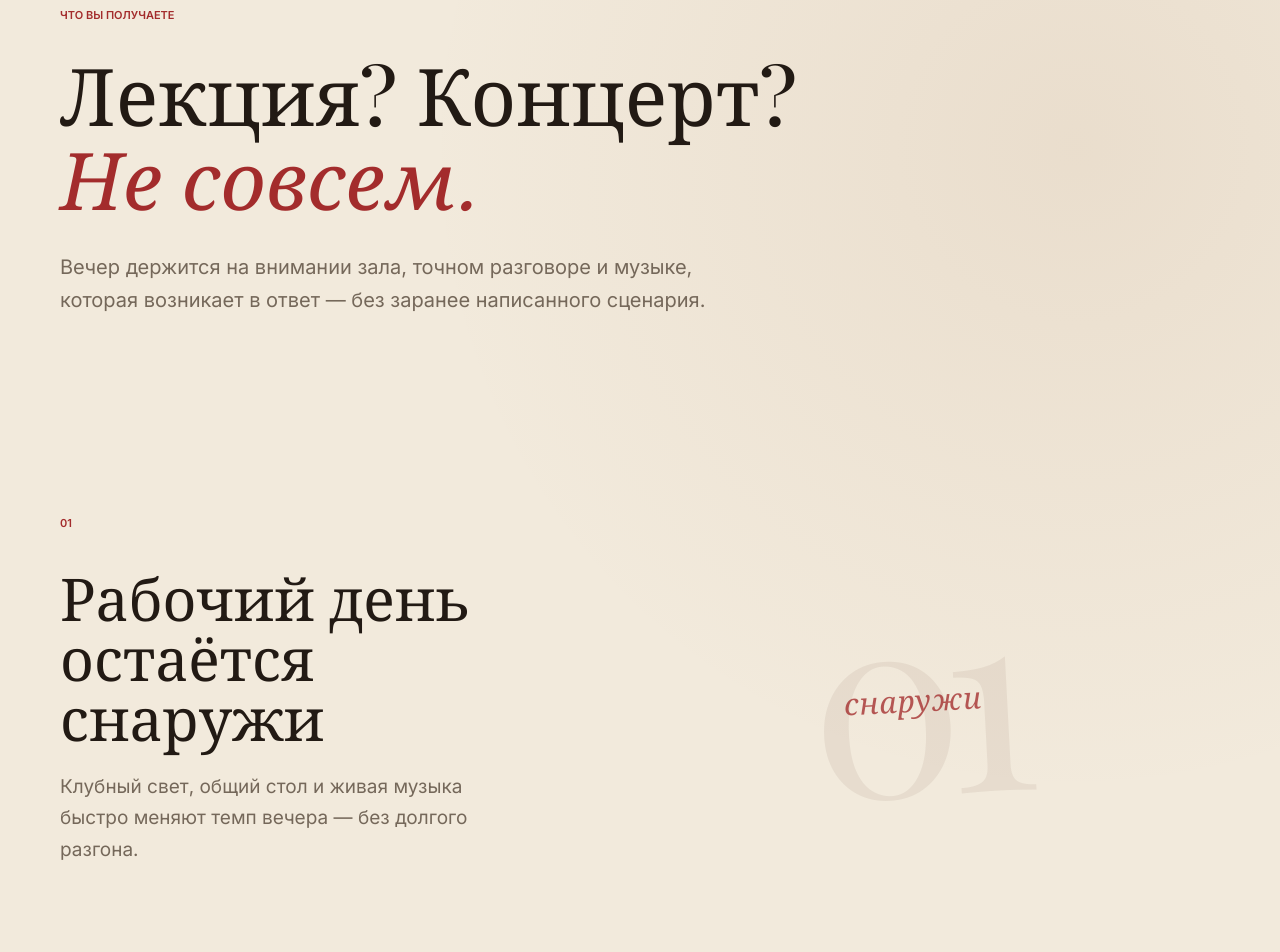
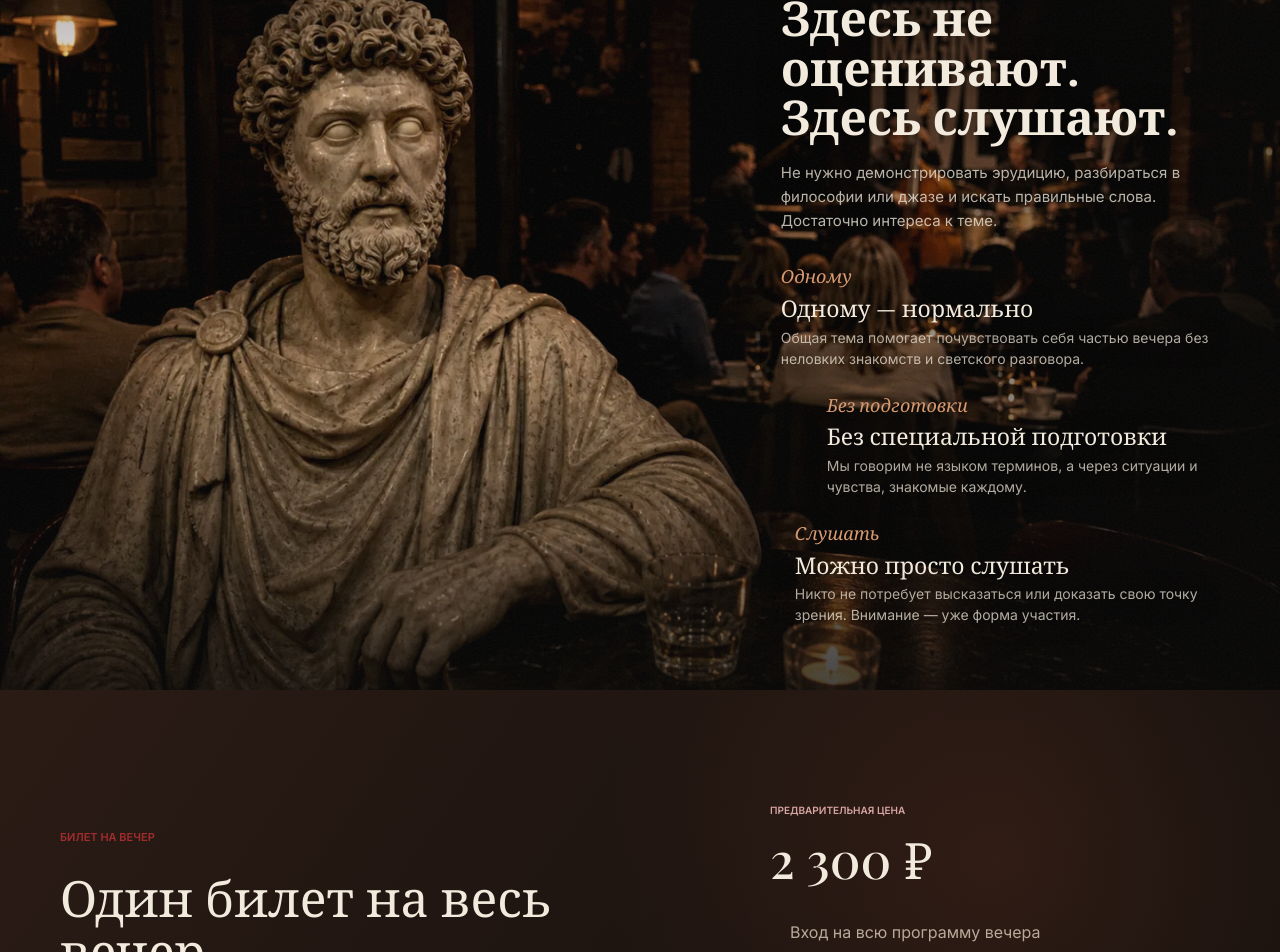
Before and after one commit to vbondarenko7/kontrapunkt, a Next.js app in the folder Джаз вечер. /Лендинг версия C/: page / in a window 1280 px wide. Shown: the part 6020-6972 px from the top of the page. Built offline with nearby package versions, Linux system fonts and the light colour scheme.

Commit message:
merge audience comfort sections

```diff
--- a/Джаз вечер. /Лендинг версия C/app/globals.css
+++ b/Джаз вечер. /Лендинг версия C/app/globals.css
@@ -478,11 +478,6 @@ h3 {
   padding: 112px max(32px, calc((100% - 1160px) / 2));
 }
 
-.section-light {
-  color: var(--ink);
-  background: var(--ivory);
-}
-
 .section-dark {
   position: relative;
   color: var(--ivory);
@@ -490,7 +485,6 @@ h3 {
 }
 
 .section-dark::after,
-.participation-section::after,
 .faq-section::after {
   position: absolute;
   inset: 0;
@@ -501,7 +495,6 @@ h3 {
   content: "";
 }
 
-.section-heading,
 .format-intro {
   position: relative;
   z-index: 2;
@@ -512,21 +505,17 @@ h3 {
   margin-bottom: 78px;
 }
 
-.section-heading .eyebrow,
 .format-intro .eyebrow {
   grid-column: 1 / -1;
 }
 
-.section-heading h2,
 .format-intro h2,
-.participation-copy h2,
 .ticket-copy h2,
 .faq-heading h2 {
   margin: 0;
   font-size: 50px;
 }
 
-.section-heading > p:last-child,
 .format-intro > p:last-child {
   align-self: end;
   margin: 0;
@@ -548,60 +537,6 @@ h3 {
   font-size: 16px;
   line-height: 1.7;
   text-align: center;
-}
-
-.section-heading.compact {
-  display: block;
-  max-width: 760px;
-}
-
-.benefit-list {
-  border-top: 1px solid var(--rule-light);
-}
-
-.benefit-copy {
-  display: contents;
-}
-
-.benefit-marker {
-  display: none;
-}
-
-.why-question,
-.why-answer {
-  display: block;
-}
-
-.why-answer {
-  color: var(--red);
-  font-style: italic;
-  font-weight: 400;
-}
-
-.benefit {
-  display: grid;
-  grid-template-columns: 66px minmax(230px, 0.85fr) 1.2fr;
-  gap: 30px;
-  align-items: start;
-  padding: 34px 0;
-  border-bottom: 1px solid var(--rule-light);
-}
-
-.benefit > span {
-  color: var(--red);
-  font-size: 11px;
-  font-weight: 600;
-}
-
-.benefit h3 {
-  margin: 0;
-  font-size: 27px;
-}
-
-.benefit p {
-  max-width: 630px;
-  margin: 0;
-  color: var(--mute-light);
 }
 
 .format-ambient {
@@ -1121,7 +1056,7 @@ h3 {
 }
 
 .layered-copy h2 {
-  margin: 0 0 42px;
+  margin: 0 0 20px;
   color: var(--ivory);
   font-size: 48px;
   font-weight: 600;
@@ -1132,10 +1067,18 @@ h3 {
   margin-bottom: 18px;
 }
 
+.layered-lead {
+  max-width: 480px;
+  margin: 0 0 31px;
+  color: rgba(242, 235, 221, 0.76);
+  font-size: 15px;
+  line-height: 1.58;
+}
+
 .layered-scenario-list {
   display: flex;
   flex-direction: column;
-  gap: 29px;
+  gap: 23px;
 }
 
 .layered-scenario {
@@ -1200,54 +1143,15 @@ h3 {
   z-index: 6;
 }
 
-.participation-section {
-  position: relative;
-  display: grid;
-  grid-template-columns: 1fr 1fr;
-  gap: 100px;
-  color: var(--ivory);
-  background: var(--burgundy);
-}
-
-.participation-copy,
-.assurance-list {
-  position: relative;
-  z-index: 2;
-}
-
-.participation-copy h2,
 .ticket-copy h2 {
   margin-bottom: 27px;
 }
 
-.participation-copy > p:last-child,
 .ticket-copy > p:not(.eyebrow) {
   max-width: 580px;
   margin: 0;
   color: var(--mute-dark);
   font-size: 17px;
-}
-
-.assurance-list {
-  align-self: end;
-  margin: 0;
-  padding: 0;
-  list-style: none;
-  border-top: 1px solid rgba(242, 235, 221, 0.2);
-}
-
-.assurance-list li {
-  display: grid;
-  grid-template-columns: 34px 1fr;
-  align-items: center;
-  min-height: 68px;
-  border-bottom: 1px solid rgba(242, 235, 221, 0.2);
-}
-
-.assurance-list span {
-  color: #d89a71;
-  font-size: 11px;
-  font-weight: 600;
 }
 
 .ticket-section {
@@ -1523,139 +1427,6 @@ footer p:last-child {
 
   .hero-facts div {
     max-width: 300px;
-  }
-
-  .section-light {
-    background:
-      radial-gradient(circle at 84% 12%, rgba(150, 96, 52, 0.09), transparent 30%),
-      radial-gradient(circle at 10% 88%, rgba(91, 45, 35, 0.06), transparent 34%),
-      #f2eadc;
-  }
-
-  #why.why-section {
-    padding: 0;
-    overflow: hidden;
-  }
-
-  #why .why-intro {
-    display: flex;
-    flex-direction: column;
-    justify-content: center;
-    width: min(100% - 64px, 1160px);
-    min-height: 68svh;
-    max-width: none;
-    margin: 0 auto;
-  }
-
-  #why .why-intro .eyebrow {
-    margin-bottom: 30px;
-  }
-
-  #why .why-intro h2 {
-    max-width: 840px;
-    font-size: clamp(62px, 6.2vw, 92px);
-    line-height: 0.98;
-  }
-
-  #why .why-answer {
-    margin-top: 0.08em;
-  }
-
-  #why .why-intro > p:last-child {
-    align-self: auto;
-    max-width: 660px;
-    margin-top: 34px;
-    font-size: 20px;
-    line-height: 1.65;
-  }
-
-  #why .benefit-list {
-    display: block;
-    border-top: 0;
-  }
-
-  #why .benefit {
-    position: relative;
-    display: grid;
-    grid-template-columns: minmax(320px, 0.82fr) minmax(430px, 1.18fr);
-    gap: clamp(70px, 9vw, 140px);
-    align-items: center;
-    min-height: 64svh;
-    padding: 80px max(32px, calc((100% - 1160px) / 2));
-    border-top: 0;
-    border-bottom: 0;
-  }
-
-  #why .benefit-copy {
-    display: block;
-    position: relative;
-    z-index: 2;
-  }
-
-  #why .benefit-copy > span {
-    display: block;
-    margin-bottom: 34px;
-    color: var(--red);
-    font-size: 11px;
-    font-weight: 600;
-  }
-
-  #why .benefit h3 {
-    max-width: 570px;
-    margin-bottom: 24px;
-    font-size: clamp(48px, 4.6vw, 68px);
-    line-height: 1.02;
-  }
-
-  #why .benefit p {
-    max-width: 560px;
-    font-size: 19px;
-    line-height: 1.65;
-  }
-
-  #why .benefit:nth-child(even) .benefit-copy {
-    grid-column: 2;
-  }
-
-  #why .benefit:nth-child(even) .benefit-marker {
-    grid-row: 1;
-    grid-column: 1;
-  }
-
-  #why .benefit-marker {
-    position: relative;
-    display: flex;
-    min-height: 320px;
-    align-items: center;
-    justify-content: center;
-    flex-direction: column;
-    transform: rotate(-3deg);
-  }
-
-  #why .benefit:nth-child(even) .benefit-marker {
-    transform: rotate(2.5deg);
-  }
-
-  #why .benefit-marker span {
-    color: rgba(98, 58, 37, 0.075);
-    font-family: "Playfair Display", Georgia, serif;
-    font-size: clamp(180px, 20vw, 300px);
-    line-height: 0.72;
-    letter-spacing: -0.08em;
-  }
-
-  #why .benefit-marker em {
-    position: absolute;
-    top: 54%;
-    left: 50%;
-    color: rgba(163, 44, 44, 0.78);
-    font-family: "Cormorant Garamond", Georgia, serif;
-    font-size: 30px;
-    font-style: italic;
-    font-weight: 500;
-    letter-spacing: 0.03em;
-    text-transform: lowercase;
-    transform: translate(-50%, -50%);
   }
 
   #format {
@@ -2375,15 +2146,6 @@ footer p:last-child {
     }
   }
 
-  .assurance-list {
-    border-top: 0;
-  }
-
-  .assurance-list li {
-    min-height: 54px;
-    border-bottom: 0;
-  }
-
   .ticket-section {
     color: var(--ivory);
     background:
@@ -2460,21 +2222,17 @@ footer p:last-child {
     font-size: 64px;
   }
 
-  .section-heading,
   .format-intro,
-  .participation-section,
   .ticket-section,
   .faq-section {
     grid-template-columns: 1fr;
     gap: 46px;
   }
 
-  .section-heading,
   .format-intro {
     margin-bottom: 58px;
   }
 
-  .section-heading > p:last-child,
   .format-intro > p:last-child {
     max-width: 660px;
   }
@@ -2580,37 +2338,19 @@ footer p:last-child {
     padding: 76px 20px;
   }
 
-  .section-heading h2,
   .format-intro h2,
-  .participation-copy h2,
   .ticket-copy h2,
   .faq-heading h2 {
     font-size: 38px;
   }
 
-  .section-heading,
   .format-intro {
     margin-bottom: 44px;
   }
 
-  .section-heading > p:last-child,
   .format-intro > p:last-child,
-  .participation-copy > p:last-child,
   .ticket-copy > p:not(.eyebrow) {
     font-size: 15px;
-  }
-
-  .benefit {
-    grid-template-columns: 36px 1fr;
-    gap: 15px;
-  }
-
-  .benefit p {
-    grid-column: 2;
-  }
-
-  .benefit h3 {
-    font-size: 23px;
   }
 
   .format-chapter {
@@ -2669,6 +2409,11 @@ footer p:last-child {
     font-size: 40px;
   }
 
+  .layered-lead {
+    margin-bottom: 24px;
+    font-size: 14px;
+  }
+
   .layered-scenario {
     max-width: none;
   }
--- a/Джаз вечер. /Лендинг версия C/app/page.tsx
+++ b/Джаз вечер. /Лендинг версия C/app/page.tsx
@@ -1,27 +1,6 @@
 "use client";
 
 import { useEffect, useRef, useState } from "react";
-
-const benefits = [
-  {
-    number: "01",
-    marker: "Снаружи",
-    title: "Рабочий день остаётся снаружи",
-    text: "Клубный свет, общий стол и живая музыка быстро меняют темп вечера — без долгого разгона.",
-  },
-  {
-    number: "02",
-    marker: "Впервые",
-    title: "Музыка, которой раньше не было",
-    text: "Ансамбль импровизирует по следам разговора. Эту пьесу нельзя заранее отрепетировать или повторить.",
-  },
-  {
-    number: "03",
-    marker: "Вместе",
-    title: "Общий опыт вместо светской беседы",
-    text: "Тема сама даёт повод слушать, спорить и продолжить разговор после музыки — даже если вы пришли впервые.",
-  },
-];
 
 const formatSteps = [
   {
@@ -52,26 +31,20 @@ const formatSteps = [
 
 const scenarios = [
   {
-    label: "После работы",
-    title: "Сменить темп",
-    text: "Центр Москвы, приглушённый зал и вечер, в который не нужно приносить рабочую роль.",
+    label: "Одному",
+    title: "Одному — нормально",
+    text: "Общая тема помогает почувствовать себя частью вечера без неловких знакомств и светского разговора.",
   },
   {
-    label: "Одному",
-    title: "Не чувствовать себя лишним",
-    text: "Общая тема собирает зал быстрее любого знакомства. Можно включиться сразу или сначала осмотреться.",
+    label: "Без подготовки",
+    title: "Без специальной подготовки",
+    text: "Мы говорим не языком терминов, а через ситуации и чувства, знакомые каждому.",
   },
   {
-    label: "Вдвоём",
-    title: "Услышать друг друга иначе",
-    text: "Разговор со сцены и музыка дают новые темы, которые легко унести с собой после вечера.",
+    label: "Слушать",
+    title: "Можно просто слушать",
+    text: "Никто не потребует высказаться или доказать свою точку зрения. Внимание — уже форма участия.",
   },
-];
-
-const assurances = [
-  "Высказаться — если хочется добавить свою мысль",
-  "Слушать — если интереснее следить за разговором",
-  "Оставить ответ музыкантам — когда слов уже достаточно",
 ];
 
 const faqs = [
@@ -457,35 +430,6 @@ export default function Home() {
         </div>
       </section>
 
-      <section className="section section-light why-section" id="why">
-        <div className="section-heading why-intro">
-          <p className="eyebrow">Что вы получаете</p>
-          <h2>
-            <span className="why-question">Лекция? Концерт?</span>
-            <span className="why-answer">Не совсем.</span>
-          </h2>
-          <p>
-            Вечер держится на внимании зала, точном разговоре и музыке,
-            которая возникает в ответ — без заранее написанного сценария.
-          </p>
-        </div>
-        <div className="benefit-list">
-          {benefits.map((benefit) => (
-            <article className="benefit" key={benefit.number}>
-              <div className="benefit-copy">
-                <span>{benefit.number}</span>
-                <h3>{benefit.title}</h3>
-                <p>{benefit.text}</p>
-              </div>
-              <div className="benefit-marker" aria-hidden="true">
-                <span>{benefit.number}</span>
-                <em>{benefit.marker}</em>
-              </div>
-            </article>
-          ))}
-        </div>
-      </section>
-
       <section
         id="layered"
         className="layered-scene"
@@ -502,8 +446,16 @@ export default function Home() {
           />
           <div className="layered-tint" />
           <div className="layered-copy">
-            <p className="eyebrow light">Как можно прийти</p>
-            <h2 id="layered-scene-title">У вечера нет обязательного сценария</h2>
+            <p className="eyebrow light">Разговор без снобизма</p>
+            <h2 id="layered-scene-title">
+              Здесь не оценивают.
+              <br />
+              Здесь слушают.
+            </h2>
+            <p className="layered-lead">
+              Не нужно демонстрировать эрудицию, разбираться в философии или
+              джазе и искать правильные слова. Достаточно интереса к теме.
+            </p>
             <div className="layered-scenario-list">
               {scenarios.map((scenario) => (
                 <article className="layered-scenario" key={scenario.label}>
@@ -529,25 +481,6 @@ export default function Home() {
           <div className="layered-shade" />
           <div className="film-grain layered-grain" />
         </div>
-      </section>
-
-      <section className="section participation-section">
-        <div className="participation-copy">
-          <p className="eyebrow light">Свобода быть собой</p>
-          <h2>Ваша роль не назначена заранее</h2>
-          <p>
-            Здесь не вызывают к микрофону и не проверяют знания. Каждый сам
-            выбирает дистанцию до разговора.
-          </p>
-        </div>
-        <ul className="assurance-list">
-          {assurances.map((assurance, index) => (
-            <li key={assurance}>
-              <span aria-hidden="true">{String(index + 1).padStart(2, "0")}</span>
-              {assurance}
-            </li>
-          ))}
-        </ul>
       </section>
 
       <section className="section ticket-section" id="ticket">
```
